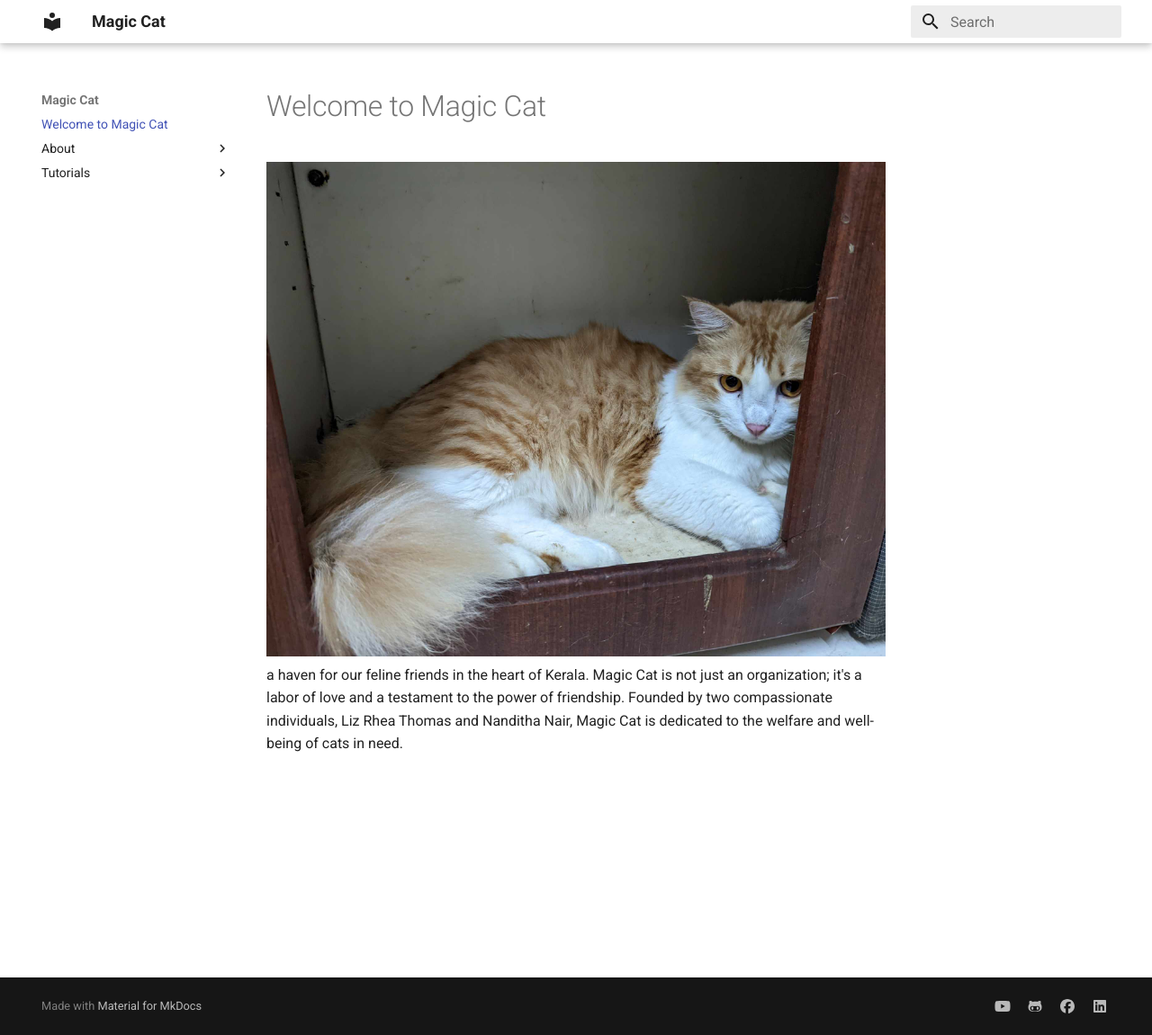
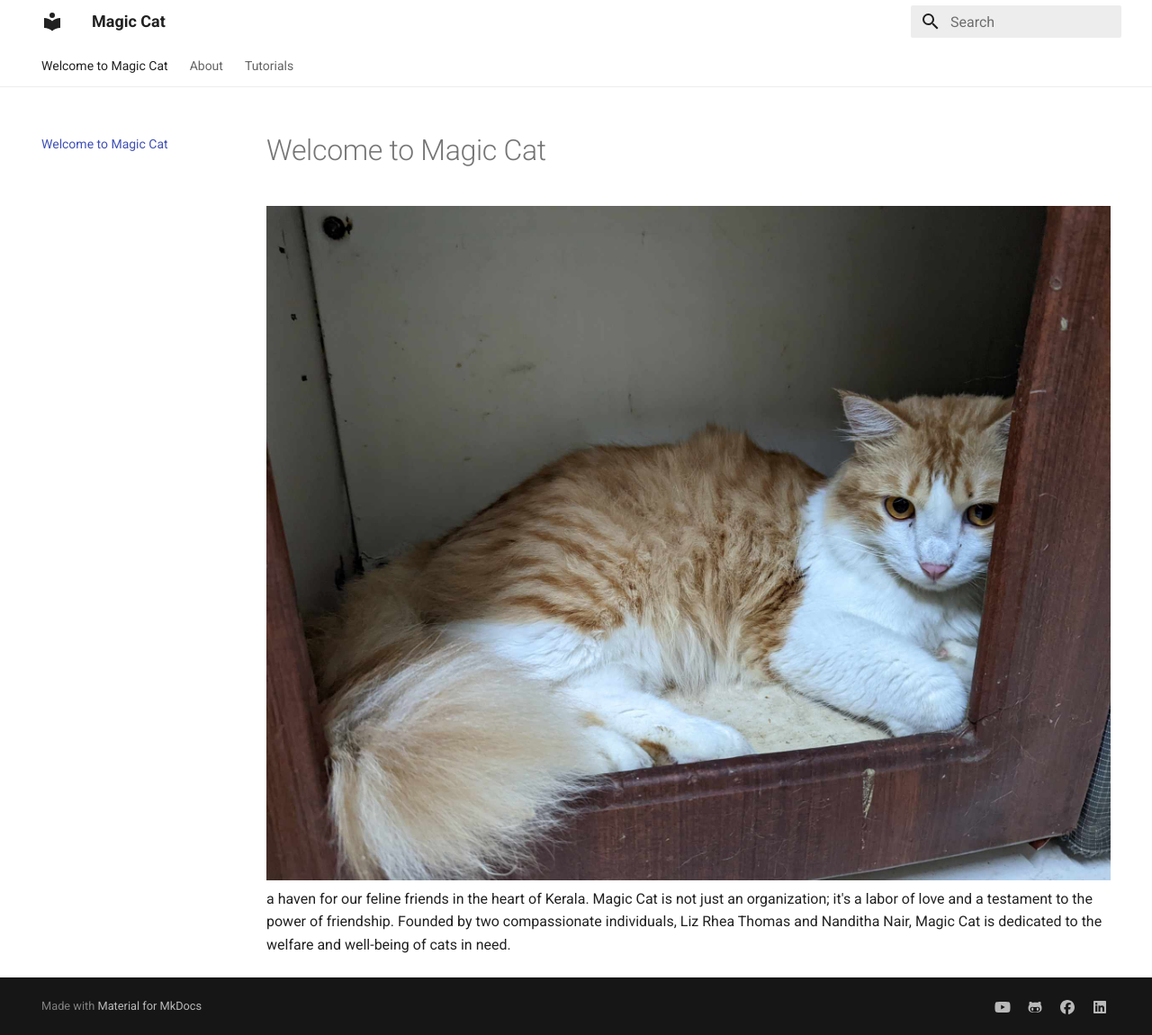
Before and after one commit to MagicCatIn/magiccat.github.io, an MkDocs documentation site: the page built from docs/index.md, in a window 1280 px wide and 1151 px high. Shown: the whole window at 90% size. Built offline with MkDocs 1.6.1 and Material for MkDocs 9.7.7, drawn with Linux system fonts in a browser that asks for light colours.

Commit message:
Update mkdocs.yml

```diff
--- a/mkdocs.yml
+++ b/mkdocs.yml
@@ -1,10 +1,7 @@
 site_name: Magic Cat
 theme:
   name: material
-  palette:
-      primary: white
-      accent: yellow
-features:
+  features:
     - navigation.tabs
     - navigation.sections
     - toc.integrate
@@ -14,6 +11,10 @@
     - content.tabs.link
     - content.code.annotation
     - content.code.copy
+  language: en
+  palette:
+      primary: white
+      accent: blue
 plugins:
   - social
   - search
```
